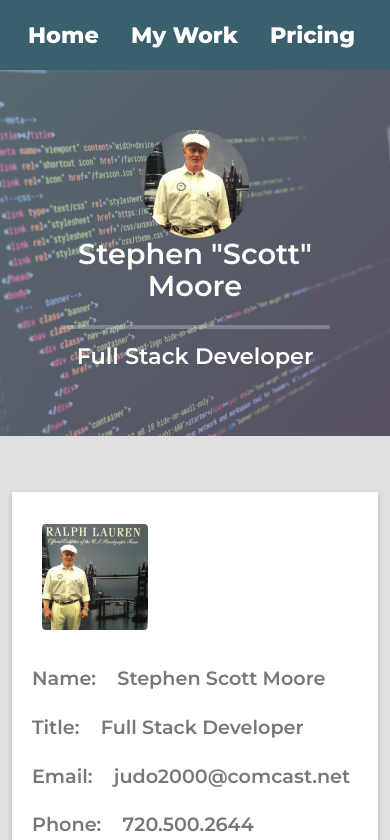
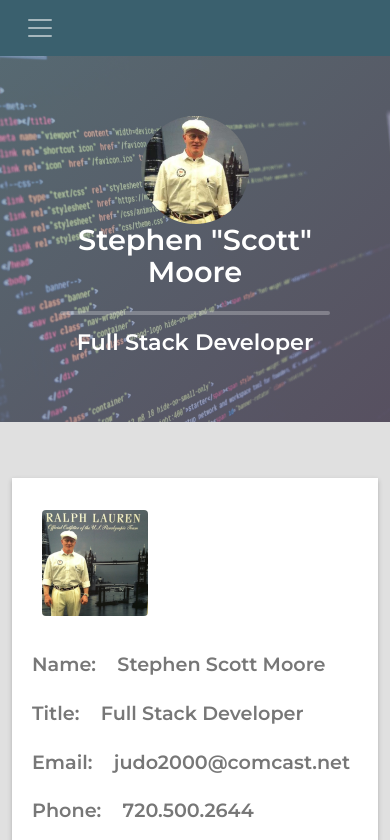
Before and after one commit to judo2000/react_portfolio, a React (Create React App) app: page / in a window 390 px wide. Shown: the top 840 px of the page. Built offline with nearby package versions, Linux system fonts and the light colour scheme.

Commit message:
Updated navigation to get the hamburger working on mobile

```diff
--- a/src/routes/navigation/navigation.component.js
+++ b/src/routes/navigation/navigation.component.js
@@ -8,9 +8,24 @@ import "./navigation.styles.css";
 const Navigation = () => {
   return (
     <Fragment>
-      <Nav class="navbar navbar-expand-lg nav_style sticky-top">
-        <Container>
-          <Nav className="me-auto">
+      <Nav class="navbar navbar-expand-md nav_style sticky-top">
+        <Container class="container">
+          <button
+            class="navbar-toggler navbar-dark"
+            type="button"
+            data-bs-toggle="collapse"
+            data-bs-target="#navbarSupportedContent"
+            aria-controls="navbarSupportedContent"
+            aria-expanded="false"
+            aria-label="Toggle navigation"
+          >
+            <span class="navbar-toggler-icon white-text"></span>
+          </button>
+          <Nav
+            className="me-auto"
+            class="collapse navbar-collapse"
+            id="navbarSupportedContent"
+          >
             <Nav.Link href="/">Home</Nav.Link>
             <Nav.Link href="/work">My Work</Nav.Link>
             <Nav.Link href="#pricing">Pricing</Nav.Link>
```
